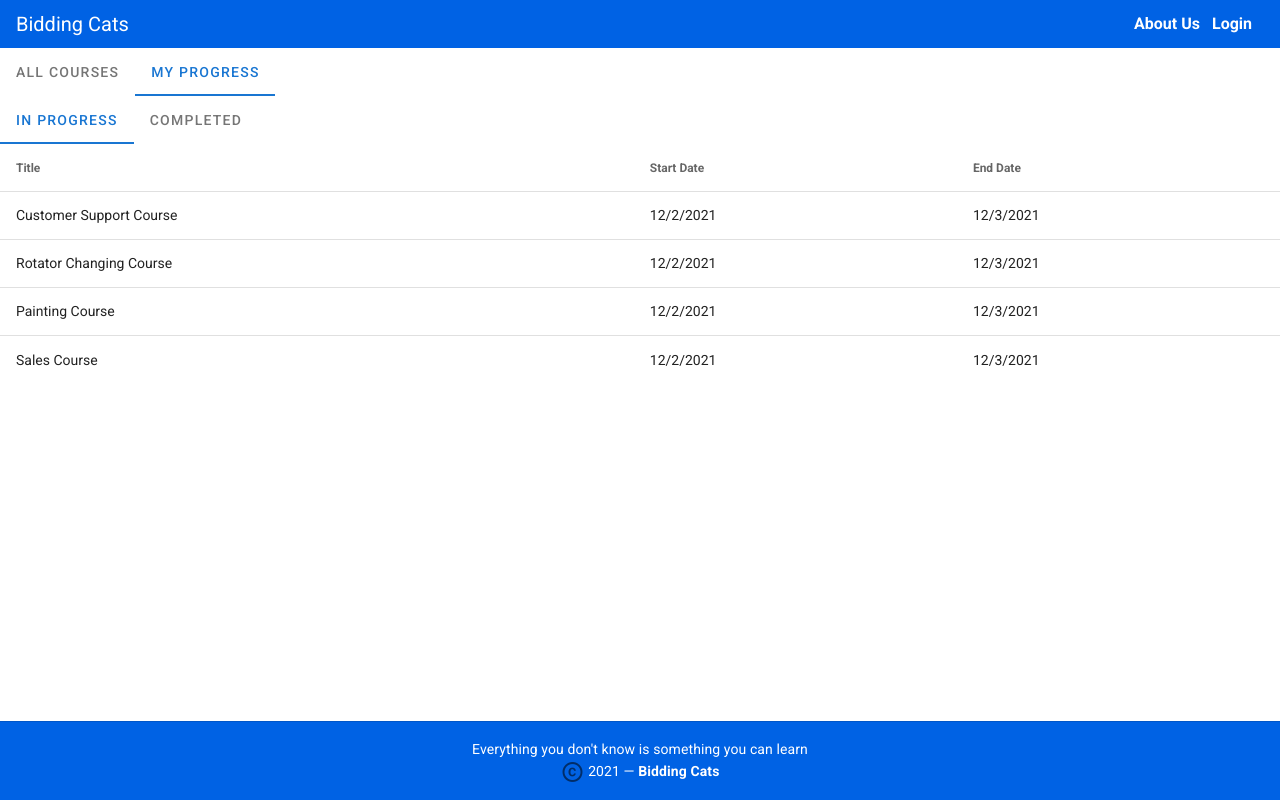
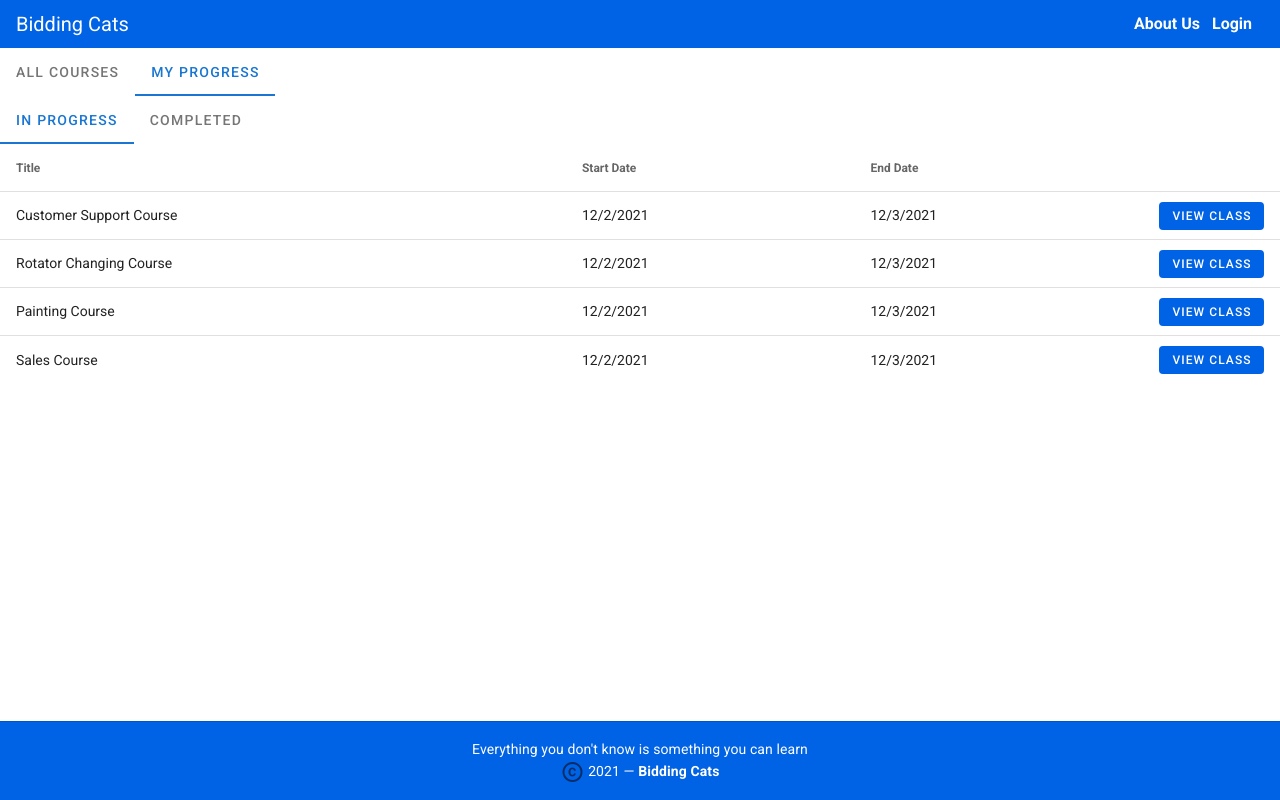
Before and after one commit to mayaguhan/Learning-Management-System, a Vue app: page /learnercourses in a window 1280 px wide. Both pictures are taken after a click on the tab "MY PROGRESS". Built offline with nearby package versions, Linux system fonts and the light colour scheme.

Commit message:
Added "View Class" button
So users can view a specific class and class materials

```diff
--- a/src/views/Learner/Courses.vue
+++ b/src/views/Learner/Courses.vue
@@ -77,6 +77,9 @@
                       <th class="text-left">
                         End Date
                       </th>
+                      <th class="text-left">
+
+                      </th>
                     </tr>
                   </thead>
                   <tbody>
@@ -87,6 +90,13 @@
                       <td>{{ item.title }}</td>
                       <td>{{ item.start_date }}</td>
                       <td>{{ item.end_date }}</td>
+                      <td width="10">
+                          <router-link :to="{ name: 'CourseDetail', params: { course_id: 1, trainer_id: 1 }}">
+                              <v-btn depressed small color="#0062E4">
+                                  <span style="color: white">View Class</span>
+                              </v-btn>
+                          </router-link>
+                      </td>
                     </tr>
                   </tbody>
                 </template>
```
